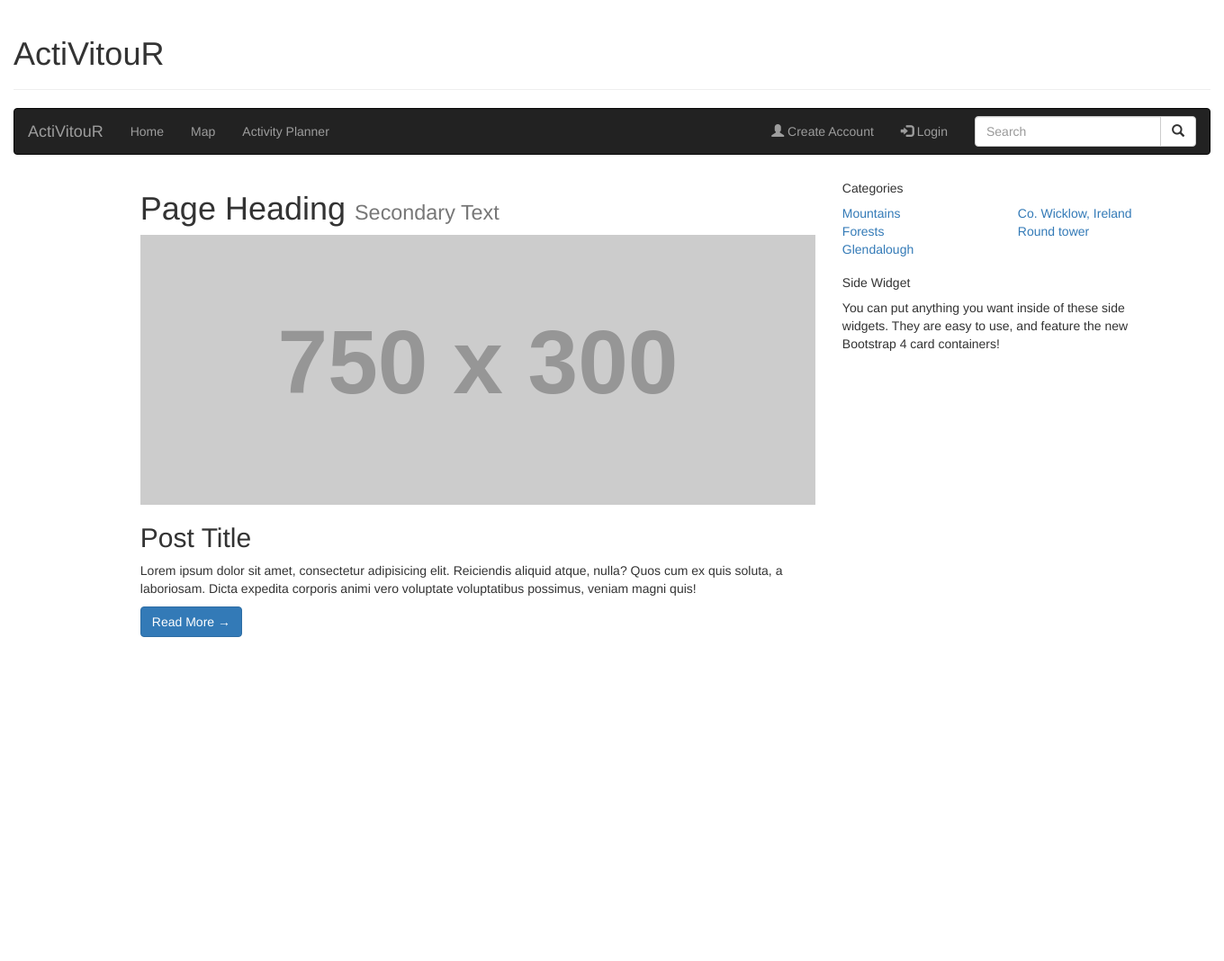
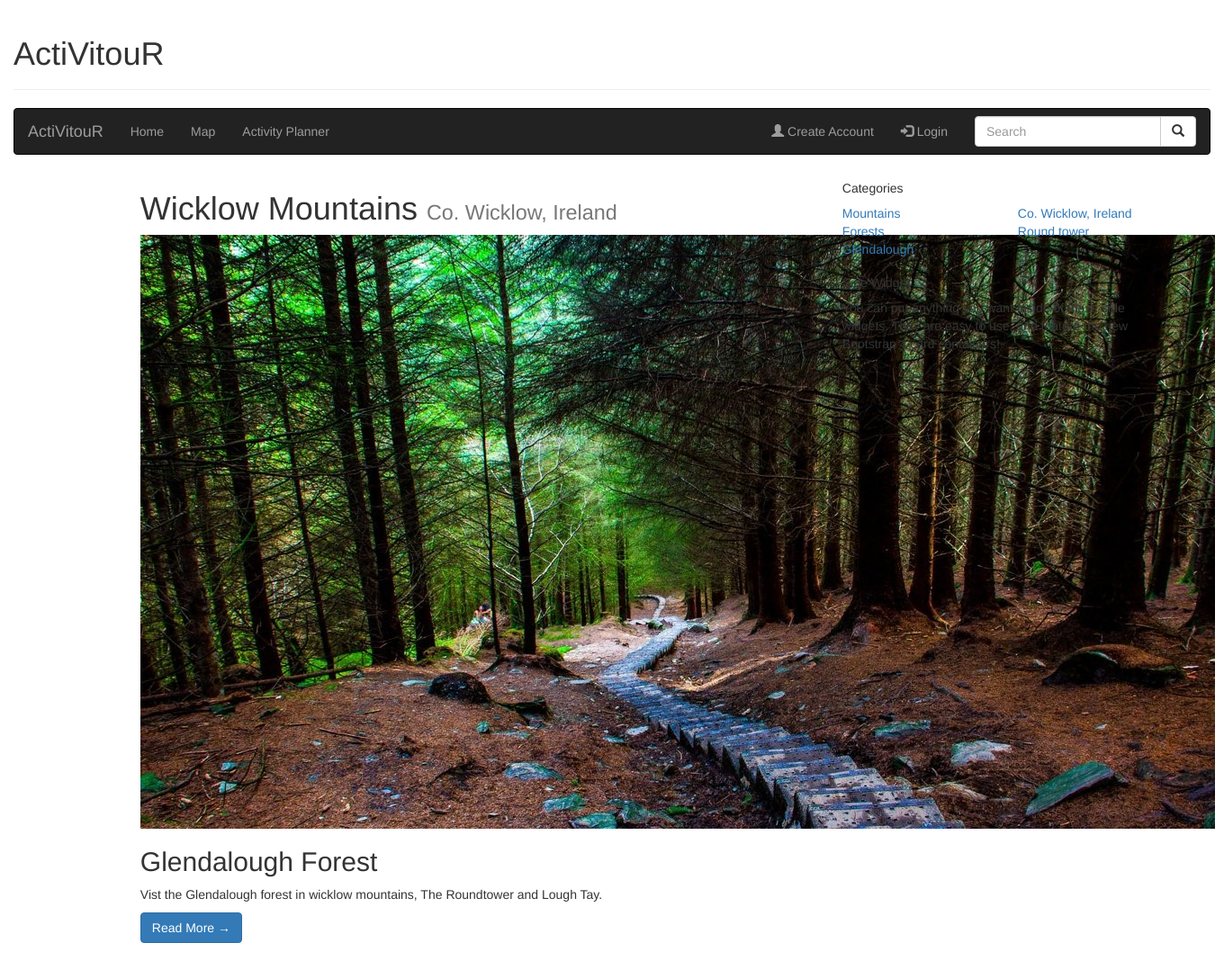
Before and after one commit to zeineff/Team-BEAR, a PHP site: page /home.php in a window 1360 px wide. Shown: the whole page at 90% size. Before the commit the page ends 708 px from the top, so only its background shows below. Run offline with PHP 8.4, Linux system fonts and the light colour scheme; grey boxes labelled with a size stand in for pictures from a placeholder-image service; data that the repository does not hold is empty; some libraries are stand-ins or nearby versions.

Commit message:
Glendalough forest img and description

```diff
--- a/ActiVitouR/home.php
+++ b/ActiVitouR/home.php
@@ -18,16 +18,16 @@
                         <!-- Blog Entries Column -->
                         <div class="col-md-8">
 
-                            <h1 class="my-4">Page Heading
-                                <small>Secondary Text</small>
+                            <h1 class="my-4">Wicklow Mountains
+                                <small>Co. Wicklow, Ireland</small>
                             </h1>
 
                             <!-- Blog Post -->
                             <div class="card mb-4">
-                                <img class="card-img-top" src="http://placehold.it/750x300" alt="Card image cap">
+                                <img class="card-img-top" src="img/gforest.jpg" alt="Card image cap">
                                 <div class="card-body">
-                                    <h2 class="card-title">Post Title</h2>
-                                    <p class="card-text">Lorem ipsum dolor sit amet, consectetur adipisicing elit. Reiciendis aliquid atque, nulla? Quos cum ex quis soluta, a laboriosam. Dicta expedita corporis animi vero voluptate voluptatibus possimus, veniam magni quis!</p>
+                                    <h2 class="card-title">Glendalough Forest</h2>
+                                    <p class="card-text">Vist the Glendalough forest in wicklow mountains, The Roundtower and Lough Tay.</p>
                                     <a href="#" class="btn btn-primary">Read More &rarr;</a>
                                 </div>
                             </div>
```
Also changed, not shown: ActiVitouR/img/gforest.jpg (added).
